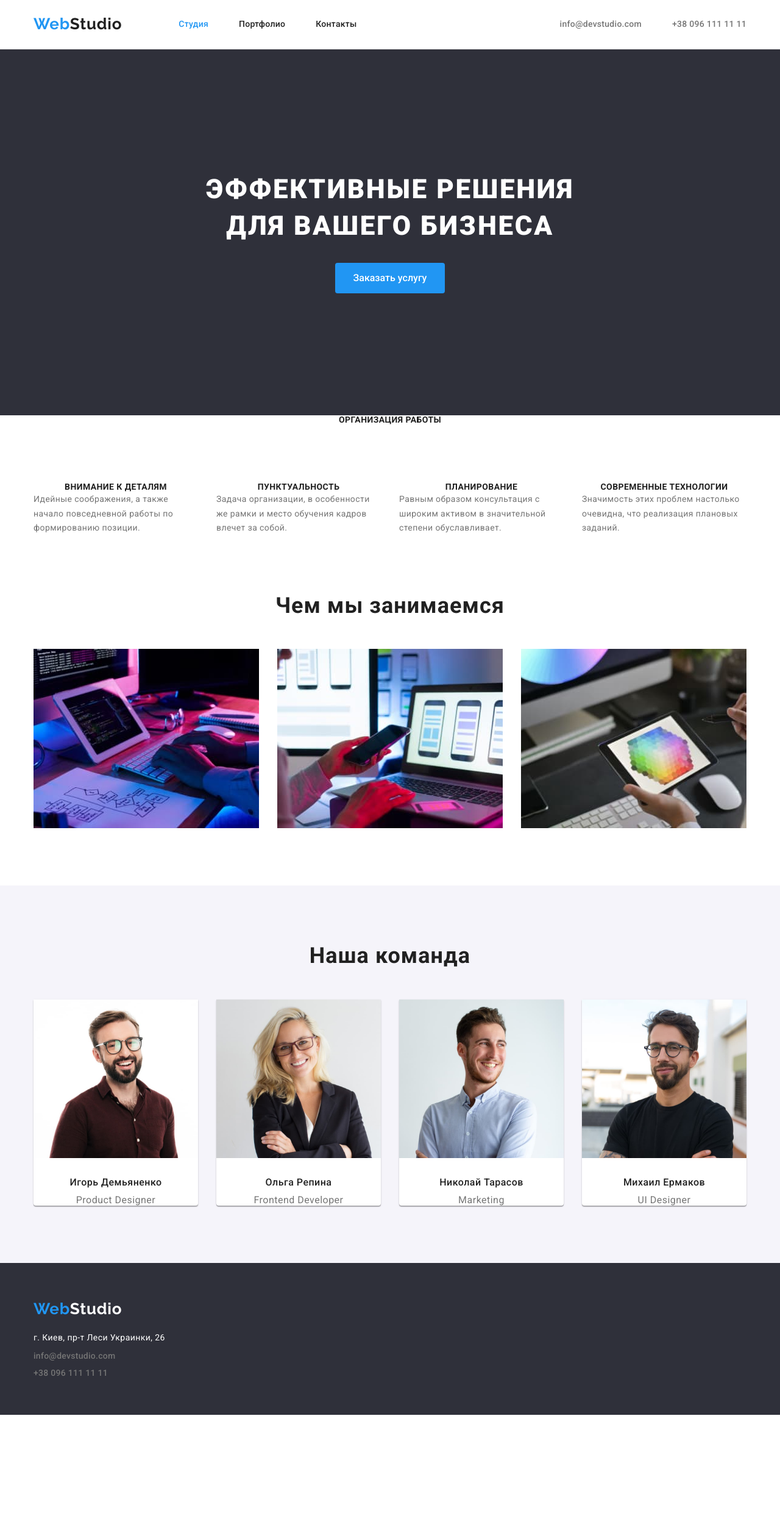
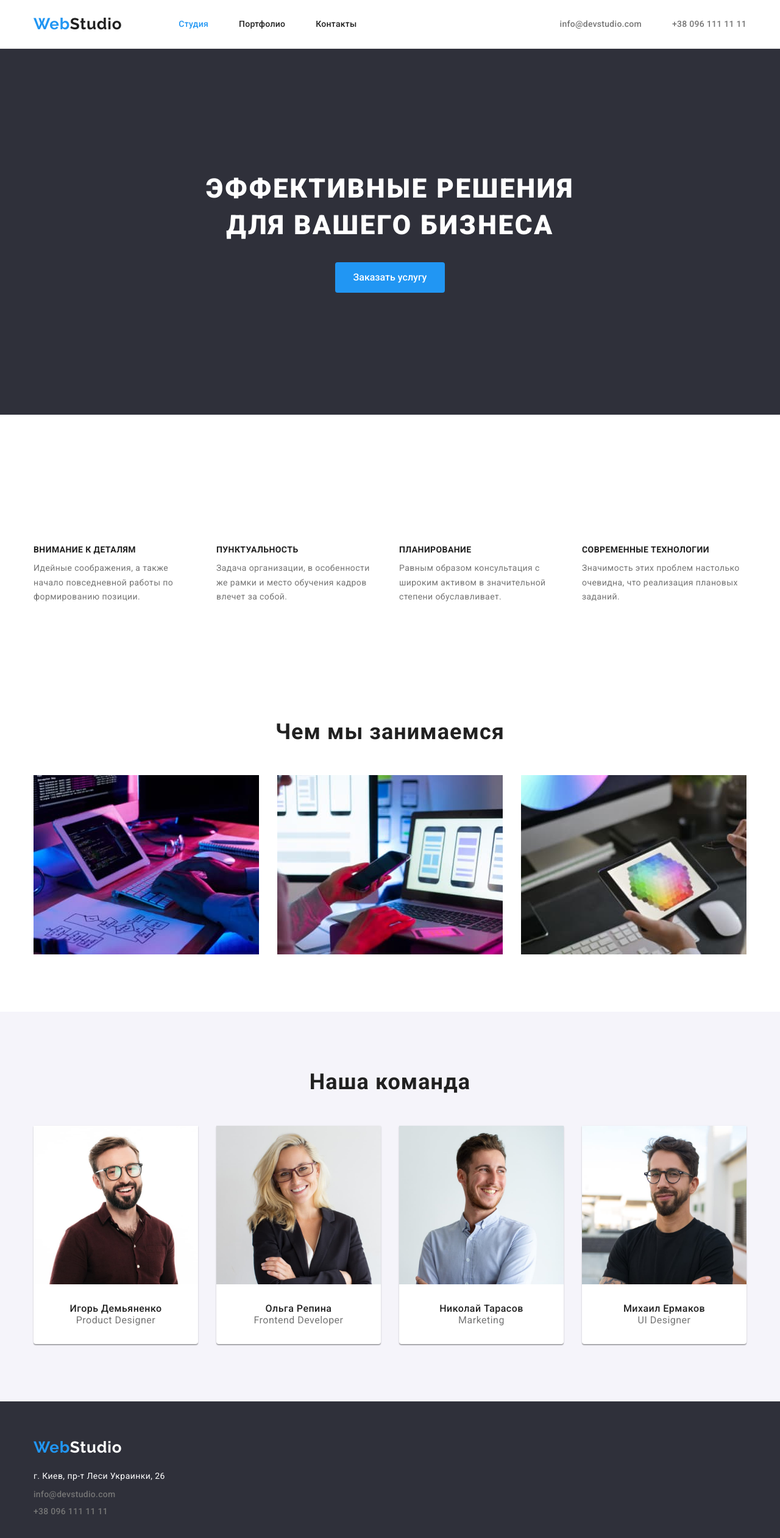
Before and after one commit to Ser9999/goit-markup-hw-03, a plain HTML site: page index.html in a window 1280 px wide. Shown: the whole page at 61% size. Before the commit the page ends 2320 px from the top, so only its background shows below. Drawn offline with nearby package versions, Linux system fonts and the light colour scheme.

Commit message:
dz-finish

```diff
--- a/css/stales.css
+++ b/css/stales.css
@@ -32,7 +32,6 @@ ul {
   padding-left: 0;
   list-style: none;
 }
-
 .link {
   text-decoration: none;
 }
@@ -44,6 +43,7 @@ ul {
   line-height: 1.19;
   letter-spacing: 0.03em;
   color: var(--logo-color);
+  margin-right: 93px;
 }
 .studio {
   color: #212121;
@@ -54,9 +54,9 @@ ul {
 /*-------------- heder---------------- */
 .header {
   padding-top: 24px;
-  padding-bottom: 25px;
+  padding-bottom: 24px;
+  border-bottom: 1px solid #ececec;
 }
-
 .container {
   width: 1200px;
   margin: 0 auto;
@@ -64,16 +64,11 @@ ul {
   padding-right: 15px;
   /* outline: 1px solid red; */
 }
-.header {
-  border-bottom: 1px solid #ececec;
-}
 .header-nav {
   display: flex;
   align-items: center;
 }
-.logo-title {
-  margin-right: 93px;
-}
+
 .header-list {
   display: flex;
 }
@@ -88,6 +83,9 @@ ul {
   display: flex;
   align-items: center;
   margin-left: auto;
+}
+.contacts-item:not(:last-child) {
+  margin-right: 50px;
 }
 .header-link {
   font-weight: 500;
@@ -111,7 +109,7 @@ ul {
 .mail:focus {
   color: var(--link-color);
 }
-.mail {
+.coll {
   margin-right: 50px;
 }
 .tel {
@@ -138,7 +136,6 @@ ul {
   text-align: center;
   min-width: 400px;
 }
-
 .hero-title {
   margin-bottom: 30px;
   margin-top: 0;
@@ -184,7 +181,9 @@ ul {
   cursor: pointer;
 }
 /*  -------------about --------------*/
-
+.section {
+  padding: 94px 0;
+}
 .about-list {
   display: flex;
   justify-content: center;
@@ -192,11 +191,11 @@ ul {
 .about-item:not(:last-child) {
   margin-right: 30px;
 }
-/* .about-item{
-  flex-basis: calc(((100% - 120px)/4);
-} */
 .about-item {
   flex-basis: 270px;
+}
+.about-title.visually {
+  visibility: hidden;
 }
 .about-title {
   font-weight: 700;
@@ -205,7 +204,7 @@ ul {
   letter-spacing: 0.03em;
   text-transform: uppercase;
   color: var(--title-color);
-  text-align: center;
+  margin-bottom: 10px;
 }
 
 .about-text {
@@ -218,10 +217,18 @@ ul {
   padding-top: 94px;
   padding-bottom: 94px;
 }
-
 /* --------------pictures---------------- */
+.pictures {
+  padding-top: 0;
+}
 .pictures-tile {
   text-align: center;
+  font-weight: 700;
+  font-size: 36px;
+  line-height: 42px;
+  letter-spacing: 0.03em;
+  color: var(--title-color);
+  margin-bottom: 50px;
 }
 .pictures-img {
   flex-basis: 370px;
@@ -233,22 +240,9 @@ ul {
 .images {
   display: flex;
   align-items: center;
-  padding-bottom: 94px;
-}
-
-.pictures-tile {
-  font-weight: 700;
-  font-size: 36px;
-  line-height: 42px;
-  letter-spacing: 0.03em;
-  color: var(--title-color);
-}
-.pictures-tile {
-  padding-bottom: 50px;
 }
 
 /* ---------------team------------------ */
-
 .team-title {
   font-weight: 700;
   font-size: 36px;
@@ -270,8 +264,7 @@ ul {
   color: var(--text-color);
 }
 .team-title {
-  padding-top: 94px;
-  padding-bottom: 50px;
+  margin-bottom: 50px;
   text-align: center;
 }
 .team-list {
@@ -281,26 +274,16 @@ ul {
 .team-item:not(:last-child) {
   margin-right: 30px;
 }
+.team-wrapper {
+  padding: 30px 5px;
+  text-align: center;
+}
 .team-item {
-  display: flex;
-  flex-direction: column;
-  align-items: center;
   box-shadow: 0px 1px 3px rgba(0, 0, 0, 0.12), 0px 1px 1px rgba(0, 0, 0, 0.14),
     0px 2px 1px rgba(0, 0, 0, 0.2);
-
   border-radius: 0px 0px 4px 4px;
-  margin-bottom: 94px;
-  background-color: #fff;
+  background-color: var(--hero-color);
 }
-.title {
-  text-align: center;
-  padding-top: 30px;
-}
-.team-text {
-  text-align: center;
-  padding-top: 10px;
-}
-
 .team {
   background-color: #f5f4fa;
 }
@@ -314,12 +297,10 @@ ul {
   margin-bottom: 9px;
 }
 .footer-studio {
-  color: #ffffff;
+  color: var(--adress-color);
 }
 .footer-address {
   margin-top: 20px;
-}
-.footer-address {
   font-style: normal;
 }
 .address {
@@ -336,16 +317,16 @@ ul {
 }
 .portfolio-item:not(:last-child) {
   margin-right: 8px;
-  border-radius: 0px 0px 4px 4px;
-  background-color: #2196f3;
 }
 .button {
-  display: flex;
-  justify-content: center;
-}
-.button {
+  font-family: "Roboto";
+  font-style: normal;
+  font-weight: 500;
+  font-size: 16px;
+  line-height: 1.63;
+  letter-spacing: 0.03em;
+  color: var(--button-color);
   padding: 6px 22px;
-  text-align: center;
   border: none;
   border-radius: 4px;
   cursor: pointer;
@@ -361,7 +342,6 @@ ul {
   background-color: var(--link-color);
   color: var(--adress-color);
 }
-
 .portfolio-list {
   display: flex;
   flex-wrap: wrap;
@@ -379,18 +359,16 @@ ul {
   color: var(--button-color);
   background-color: #f5f4fa;
 }
-
 .portfolio-title {
   font-weight: 700;
   font-size: 18px;
   line-height: 2;
   color: var(--portfolio-title);
+   margin-bottom: 4px;
 }
-
 .portfolio-title.visually {
   visibility: hidden;
 }
-
 .portfolio-text {
   font-size: 16px;
   line-height: 1.88;
--- a/index.html
+++ b/index.html
@@ -42,12 +42,12 @@
           </ul>
         </nav>
         <ul class="contacts">
-          <li>
+          <li class="contacts-item">
             <a href="mailto:info@devstudio.com" class="mail link"
               >info@devstudio.com</a
             >
           </li>
-          <li>
+          <li class="contacts-item">
             <a href="tel:+380961111111" class="tel link">+38 096 111 11 11</a>
           </li>
         </ul>
@@ -57,17 +57,15 @@
       <!-- hero -->
       <section class="hero">
         <div class="container">
-          <div class="hero-content">
           <h1 class="hero-title">Эффективные решения для вашего бизнеса</h1>
 
           <button type="button" class="hero-button">Заказать услугу</button>
         </div>
-        </div>
       </section>
       <!-- about -->
-      <section class="about">
+      <section class="about section">
         <div class="container">
-          <h2 class="about-title">Организация работы</h2>
+          <h2 class="about-title visually">Организация работы</h2>
           <ul class="about-list">
             <li class="about-item">
               <h3 class="about-title">Внимание к деталям</h3>
@@ -101,7 +99,7 @@
         </div>
       </section>
       <!-- pictures -->
-      <section class="pictures">
+      <section class="pictures section">
         <div class="container">
           <h2 class="pictures-tile">Чем мы занимаемся</h2>
           <ul class="images">
@@ -133,7 +131,7 @@
         </div>
       </section>
       <!-- our team -->
-      <section class="team">
+      <section class="team section">
         <div class="container">
           <h2 class="team-title">Наша команда</h2>
           <ul class="team-list">
@@ -144,8 +142,10 @@
                 width="270"
                 height="260"
               />
+              <div class="team-wrapper">
                 <h3 class="title">Игорь Демьяненко</h3>
                 <p class="team-text">Product Designer</p>
+              </div>
             </li>
 
             <li class="team-item">
@@ -155,8 +155,10 @@
                 width="270"
                 height="260"
               />
+              <div class="team-wrapper">
                 <h3 class="title">Ольга Репина</h3>
                 <p class="team-text">Frontend Developer</p>
+              </div>
             </li>
 
             <li class="team-item">
@@ -166,8 +168,10 @@
                 width="270"
                 height="260"
               />
+              <div class="team-wrapper">
                 <h3 class="title">Николай Тарасов</h3>
                 <p class="team-text">Marketing</p>
+              </div>
             </li>
 
             <li class="team-item">
@@ -177,8 +181,10 @@
                 width="270"
                 height="260"
               />
+              <div class="team-wrapper">
                 <h3 class="title">Михаил Ермаков</h3>
                 <p class="team-text">UI Designer</p>
+              </div>
             </li>
           </ul>
         </div>
```
Also changed, not shown: portfolio.html (+3 -5 lines). Lines whose indentation alone changed are shown as unchanged.
